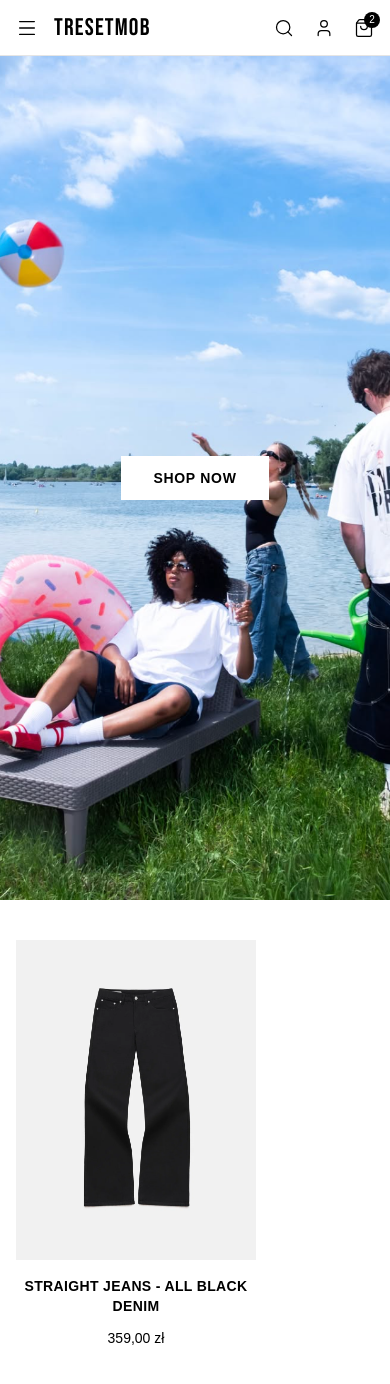
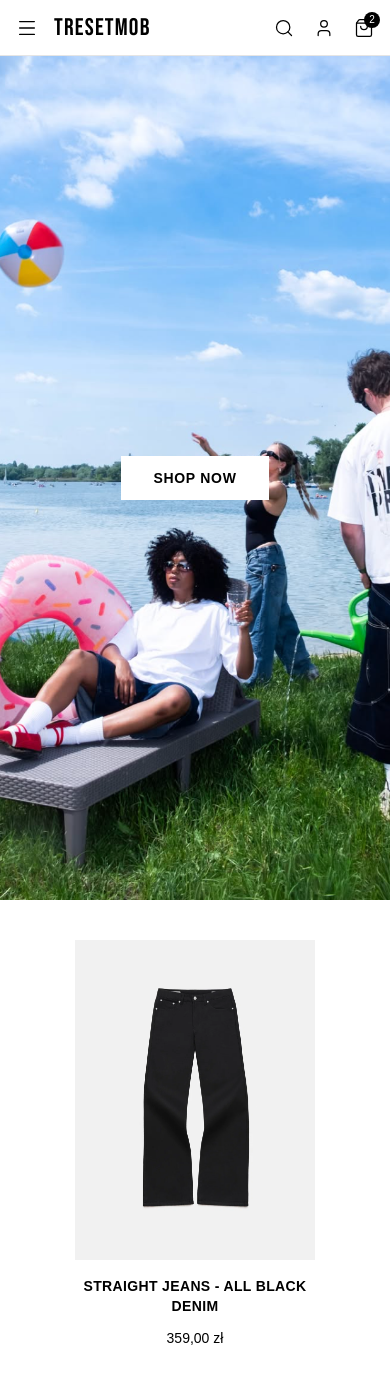
Before and after one commit to Gho2st/tresetmob, a Next.js app: page / in a window 390 px wide. Shown: the top 1384 px of the page. Built offline with nearby package versions, Linux system fonts and the light colour scheme.

Commit message:
Update Wanted.tsx

```diff
--- a/components/items/Wanted.tsx
+++ b/components/items/Wanted.tsx
@@ -4,7 +4,7 @@ import { products } from "@/lib/products";
 export default function Wanted() {
   return (
     <div className="flex justify-center">
-      <div className="grid grid-cols-2 gap-6 px-4 py-10 md:grid-cols-4">
+      <div className="grid md:grid-cols-2 gap-6 px-4 py-10 xl:grid-cols-4">
         {products.map((product) => (
           <Item
             key={product.slug}
```
